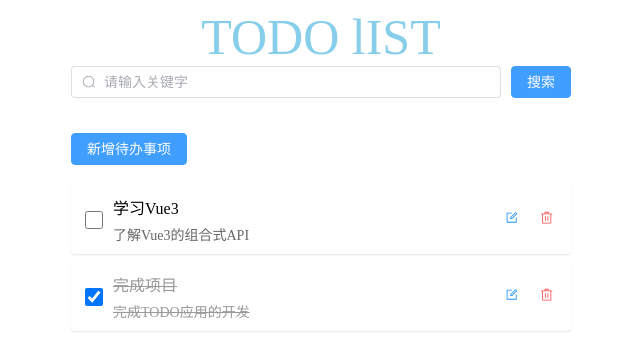
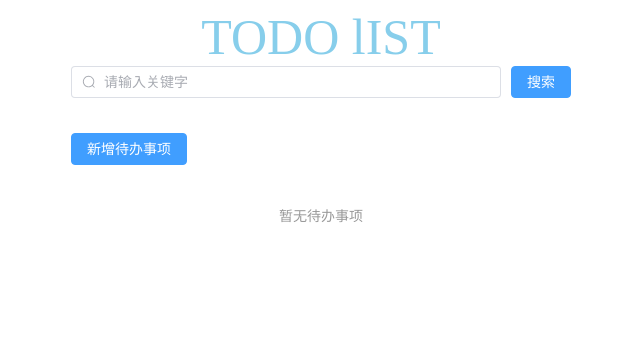
Before and after one commit to qiki0422/iftechio-todo-zqq, a Vue app: page / in a window 1280 px wide. Shown: the top 356 px of the page, without its empty margins (319-959 px from the left). Built offline with nearby package versions, Linux system fonts and the light colour scheme.

Commit message:
feat: 实现本地存储数据持久化和搜索功能

```diff
--- a/src/App.vue
+++ b/src/App.vue
@@ -10,13 +10,13 @@
             class="searchInput"
             prefix-icon="Search"
           />
-          <el-button type="primary" class="searchButton">搜索</el-button>
+          <el-button type="primary" class="searchButton" @click="handleSearch">搜索</el-button>
         </div>
       </div>
       <div class="todoForm">
         <TodoForm
-          :todos="todos"
-          @update-todo="updateTodo"
+          :todos="filteredTodos"
+          @update-todo="toggleTodo"
           @delete-todo="deleteTodo"
           @edit-todo="handleEditTodo"
           @add-todo="handleAddTodo"
@@ -28,46 +28,30 @@
 
 <script setup>
 import TodoForm from './components/todo/todoForm.vue'
-import { ref } from 'vue'
+import { ref, computed } from 'vue'
+import { useTodos } from './composables/useTodos'
 
-// 定义待办事项数据 - 添加description字段
-const todos = ref([
-  { id: 1, title: '学习Vue3', description: '了解Vue3的组合式API', completed: false },
-  { id: 2, title: '完成项目', description: '完成TODO应用的开发', completed: true },
-])
+// 使用待办事项管理钩子
+const { addTodo, toggleTodo, updateTodo, deleteTodo, searchTodos } = useTodos()
 
-// 更新待办事项状态
-const updateTodo = (id) => {
-  const todo = todos.value.find((t) => t.id === id)
-  if (todo) {
-    todo.completed = !todo.completed
-  }
-}
-
-// 删除待办事项
-const deleteTodo = (id) => {
-  todos.value = todos.value.filter((t) => t.id !== id)
-}
 // 处理添加待办事项
 const handleAddTodo = (todoData) => {
-  const newTodo = {
-    id: Date.now(),
-    title: todoData.title,
-    description: todoData.description || '',
-    completed: false,
-  }
-  todos.value.push(newTodo)
+  addTodo(todoData)
 }
 
 // 处理编辑待办事项
 const handleEditTodo = (todo) => {
-  const index = todos.value.findIndex((t) => t.id === todo.id)
-  if (index !== -1) {
-    todos.value[index] = {
-      ...todo,
-      description: todo.description || '',
-    }
-  }
+  updateTodo(todo)
+}
+
+// 过滤后的待办事项
+const filteredTodos = computed(() => {
+  return searchTodos(searchKeyword.value)
+})
+
+// 处理搜索
+const handleSearch = () => {
+  console.log('搜索关键字:', searchKeyword.value)
 }
 
 // 搜索关键字
--- /dev/null
+++ b/src/composables/useStorage.js
@@ -0,0 +1,40 @@
+import { ref, watch } from 'vue'
+
+/**
+ * 通用本地存储钩子
+ * @param {string} key 存储的键名
+ * @param {any} defaultValue 默认值
+ * @returns {object} { value }
+ */
+export function useStorage(key, defaultValue) {
+  // 从本地存储加载数据
+  const loadData = () => {
+    try {
+      const saved = localStorage.getItem(key)
+      return saved ? JSON.parse(saved) : defaultValue
+    } catch (e) {
+      console.error(`加载本地存储 ${key} 失败:`, e)
+      return defaultValue
+    }
+  }
+
+  // 创建响应式数据
+  const value = ref(loadData())
+
+  // 监听数据变化，自动保存
+  watch(
+    value,
+    () => {
+      try {
+        localStorage.setItem(key, JSON.stringify(value.value))
+      } catch (e) {
+        console.error(`保存到本地存储 ${key} 失败:`, e)
+      }
+    },
+    { deep: true },
+  )
+
+  return {
+    value
+  }
+}
--- /dev/null
+++ b/src/composables/useTodos.js
@@ -0,0 +1,71 @@
+import { useStorage } from './useStorage'
+
+/**
+ * 待办事项管理钩子
+ * @returns {object} 待办事项相关的数据和方法
+ */
+export function useTodos() {
+  // 默认待办事项数据（空数组，不显示默认事项）
+  const defaultTodos = []
+
+  // 使用本地存储钩子
+  const { value: todos } = useStorage('todo-items', defaultTodos)
+
+  // 添加待办事项
+  const addTodo = (todoData) => {
+    const newTodo = {
+      id: Date.now(),
+      title: todoData.title,
+      description: todoData.description || '',
+      completed: false,
+    }
+    todos.value.push(newTodo)
+  }
+
+  // 更新待办事项状态
+  const toggleTodo = (id) => {
+    const todo = todos.value.find((t) => t.id === id)
+    if (todo) {
+      todo.completed = !todo.completed
+    }
+  }
+
+  // 编辑待办事项
+  const updateTodo = (updatedTodo) => {
+    const index = todos.value.findIndex((t) => t.id === updatedTodo.id)
+    if (index !== -1) {
+      todos.value[index] = {
+        ...updatedTodo,
+        description: updatedTodo.description || '',
+      }
+    }
+  }
+
+  // 删除待办事项
+  const deleteTodo = (id) => {
+    todos.value = todos.value.filter((t) => t.id !== id)
+  }
+
+  // 搜索待办事项
+  const searchTodos = (keyword) => {
+    if (!keyword || !keyword.trim()) {
+      return todos.value
+    }
+
+    const searchTerm = keyword.toLowerCase().trim()
+    return todos.value.filter(
+      (todo) =>
+        todo.title.toLowerCase().includes(searchTerm) ||
+        (todo.description && todo.description.toLowerCase().includes(searchTerm)),
+    )
+  }
+
+  return {
+    todos,
+    addTodo,
+    toggleTodo,
+    updateTodo,
+    deleteTodo,
+    searchTodos,
+  }
+}
```
